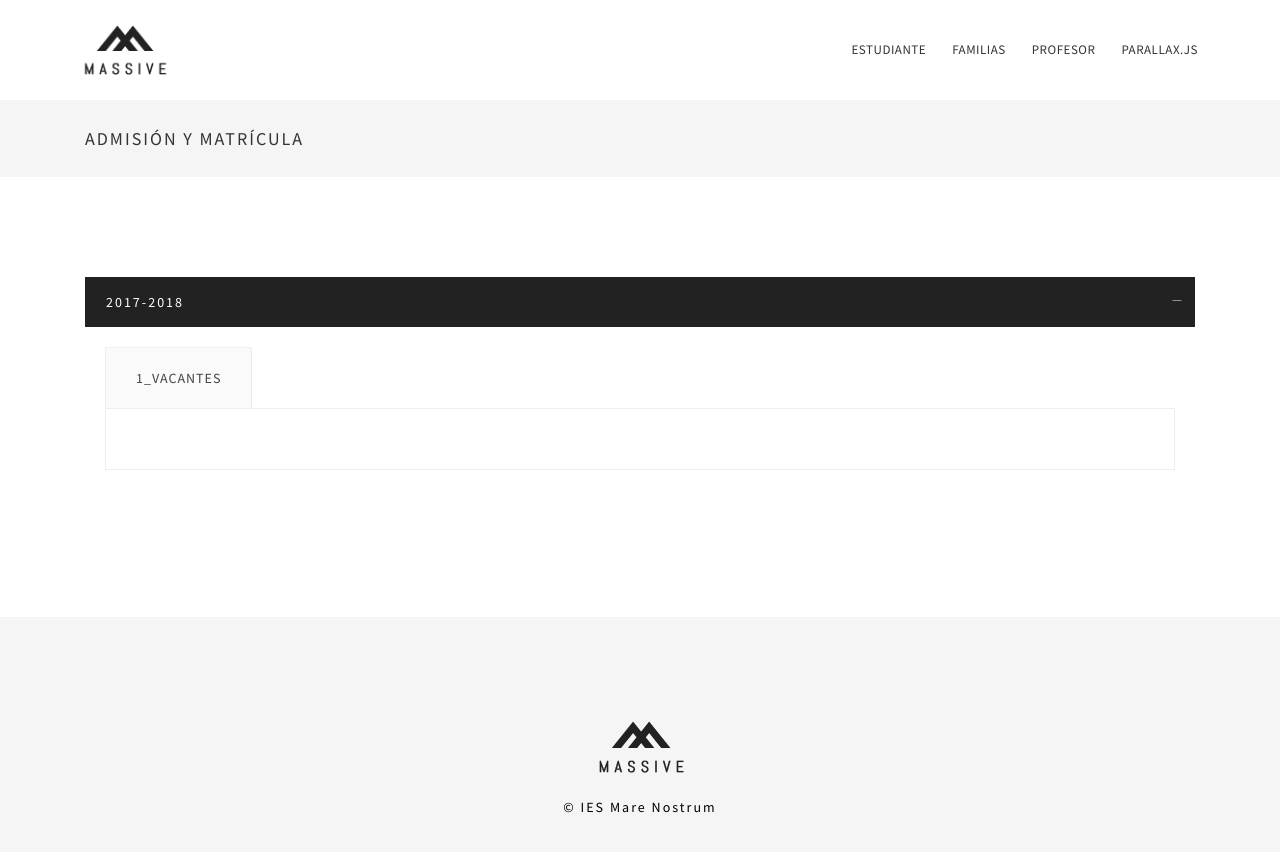
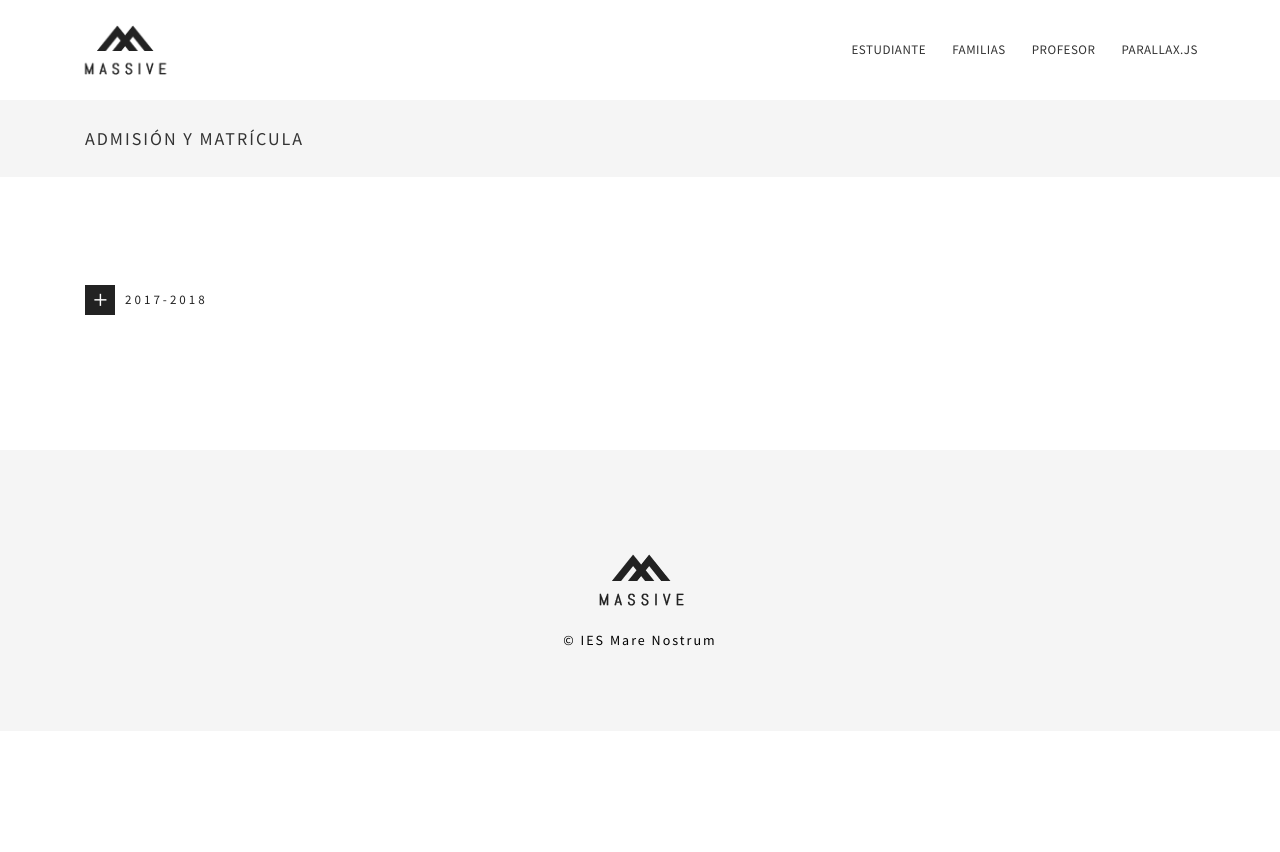
Before and after one commit to iesmarenostrum/marenostrumtest, a Jekyll site: the page built from _docs/matricula.md, in a window 1280 px wide. Shown: the top 852 px of the page. Built offline with Jekyll 4.4.1, drawn with Linux system fonts in a browser that asks for light colours.

Commit message:
Cambio plantilla procesos. Algo de refactorización. Grupos antes de fases. Acordeones por pestañas.

```diff
--- a/_data/procesos.csv
+++ b/_data/procesos.csv
@@ -1,3 +1,4 @@
 proceso,convocatoria,fase,grupo,fecha_inicio,fecha_fin,provisional
 matricula,2017-2018,1_vacantes,1eso,01/06/17,30/06/17,si
 matricula,2017-2018,1_vacantes,fp,05/06/17,21/06/17,no
+matricula,2017-2018,2_preinscripcion,1eso,21/06/17,10/06/17,no
--- a/_layouts/proceso_v2.html
+++ b/_layouts/proceso_v2.html
@@ -18,44 +18,40 @@
   <div class="container">
     <div class="row">
       <div class="col-xs-12">
-        <dl class="accordion">
+        <dl class="toggle time-line">
           {% assign procesos = site.data.procesos | where_exp:"item", "item.proceso == page.proceso " | group_by:"convocatoria" | sort: 'name' %}
           {% for convocatoria in procesos reversed %}
-          {% assign fases = convocatoria.items | group_by:"fase" %}
+          {% assign grupos = convocatoria.items | group_by:"grupo" %}
           <dt>
             <a href="">{{convocatoria.name}}</a>
           </dt>
           <dd>
-            <section class="border-tabs">
-              <ul class="nav nav-tabs">
-                {% for fase in fases %}
+            <section class="round-tabs text-center">
+              <ul class="nav nav-pills">
+                {% for grupo in grupos %}
                 <li>
-                  <a data-toggle="tab" href="#tab-{{fases.name | slugify}}-{{fase.name | slugify}}">{{fase.name}}</a>
+                  <a data-toggle="tab" href="#tab-{{grupos.name | slugify}}-{{grupo.name | slugify}}">{{grupo.name}}</a>
                 </li>
                 {% endfor %}
               </ul>
               <div class="panel-body">
                 <div class="tab-content">
-                  {% for fase in fases %}
-                  <div id="tab-{{fases.name | slugify }}-{{fase.name | slugify}}" class="tab-pane">
-                    {% assign grupos = fase.items | group_by:"grupo" %}
-                    <dl class="toggle time-line {{fase.name | slugify}}">
-                      {% for grupo in grupos %}
+                  {% for grupo in grupos %}
+                  <div id="tab-{{grupos.name | slugify }}-{{grupo.name | slugify}}" class="tab-pane">
+                    {% assign fases = grupo.items | group_by:"fase" %}
+                    <dl class="accordion {{grupo.name | slugify}}">
+                      {% for fase in fases %}
                       <dt>
-                        <a href="">{{grupo.name}}</a>
+                        <a href="">{{fase.name}}</a>
                       </dt>
                       <dd>
-                        {% for post in grupo.items reversed %}
+                        {% for post in fase.items reversed %}
                         {%assign path_fase = page.proceso | append: "/" | append: convocatoria.name | append: "/" | append: grupo.name | append: "/" | append: fase.name %}
-                        {%assign path_descripcion = page.proceso | append: "/" | append: convocatoria.name | append: "/" | append: grupo.name | append: "/" | append: fase.name | append: "/" | append: site.data.secciones.texto.fichero %}
                         <div>
                           <section class="border-tabs">
                             <ul class="nav nav-tabs">
-                              <li>
-                                <a data-toggle="tab" href="#tab-{{path_descripcion | slugify}}">{{ site.data.secciones.texto.texto}}</a>
-                              </li>
                               {% for seccion in site.data.secciones.secciones %}
-                              {%assign path_seccion = page.proceso | append: "/" | append: convocatoria.name | append: "/" | append: grupo.name | append: "/" | append: fase.name | append: "/" | append: seccion.carpeta %}
+                              {% assign path_seccion = path_fase | append: "/" | append: seccion.nombre %}
                               <li>
                                 <a data-toggle="tab" href="#tab-{{path_seccion | slugify}}">{{seccion.texto}}</a>
                               </li>
@@ -63,20 +59,11 @@
                             </ul>
                               <div class="panel-body">
                                 <div class="tab-content">
-                                  <div id="tab-{{path_descripcion | slugify}}" class="tab-pane">
-                                    {% for col in site.collections %}
-                                    {% assign documentos = col.docs | where_exp: "item", "item.path contains path_descripcion"%}
-                                    {% for doc in documentos %}
-                                    <p>
-                                      {{ doc.content }}
-                                    </p>
-                                    {% endfor %}
-                                    {% endfor %}
-                                  </div>
                                   {% for seccion in site.data.secciones.secciones %}
-                                  {%assign path_seccion = page.proceso | append: "/" | append: convocatoria.name | append: "/" | append: grupo.name | append: "/" | append: fase.name | append: "/" | append: seccion.carpeta %}
+                                  {% assign path_seccion = path_fase | append: "/" | append: seccion.nombre %}
                                   <div id="tab-{{path_seccion | slugify}}" class="tab-pane">
                                     {% for col in site.collections %}
+                                    {% if seccion.carpeta %}
                                     {% assign documentos = col.files | where_exp: "item", "item.path contains path_seccion "%}
                                     {% for doc in documentos %}
                                     <p>
@@ -88,6 +75,14 @@
                                       <a href="{{site.baseurl}}/{{col.label}}/{{path_seccion}}/{{doc.name}}">{{doc.name}}</a>
                                     </p>
                                     {% endfor %}
+                                    {% else %}
+                                    {% assign documentos = col.docs | where_exp: "item", "item.path contains path_seccion"%}
+                                    {% for doc in documentos %}
+                                    <p>
+                                      {{ doc.content }}
+                                    </p>
+                                    {% endfor %}
+                                    {% endif %}
                                     {% endfor %}
                                   </div>
                                   {% endfor %}
```
Also changed, not shown: _data/secciones.yml (+10 -7 lines), _procesos/matricula/2017-2018/1eso/2_preinscripcion/informacion.md (added, +3 -0 lines).
